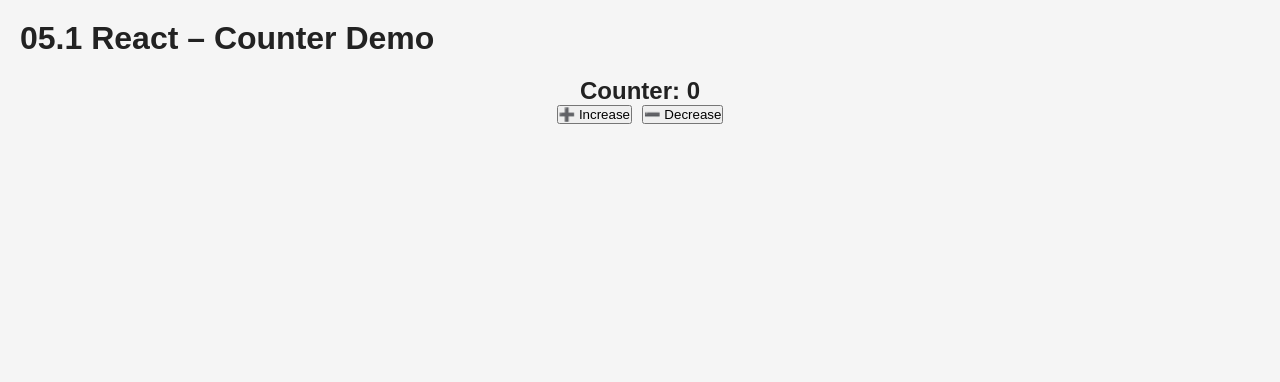
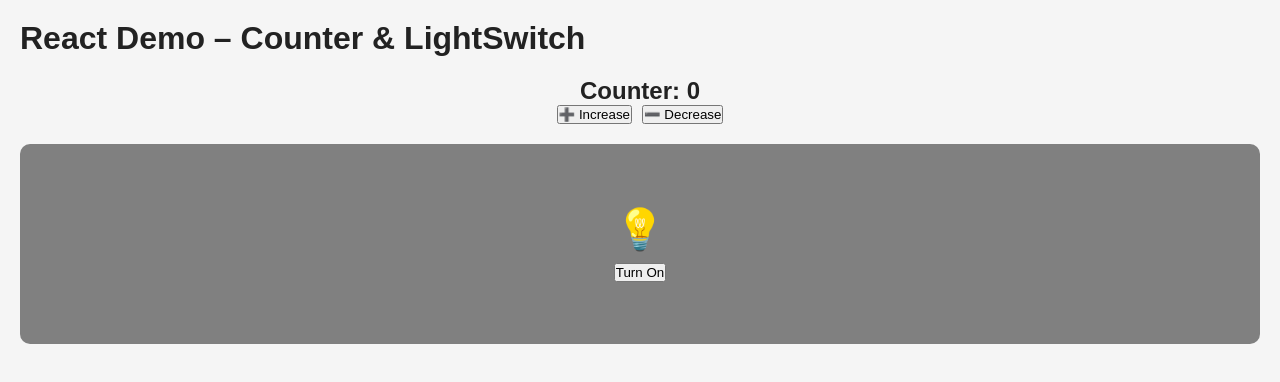
Before and after one commit to beyzauenal/WebBasics1, a React (Vite) app in the folder 4cWI_React_demo/: page / in a window 1280 px wide. Shown: the top 382 px of the page. Built offline with nearby package versions, Linux system fonts and the light colour scheme.

Commit message:
5.2_KomponenetenStae_Lichtschalter

```diff
--- a/4cWI_React_demo/src/components/05_react/05.1_react/App.tsx
+++ /dev/null
@@ -1,12 +0,0 @@
-import Counter from "./Counter";
-
-function App() {
-  return (
-    <div>
-      <h1>05.1 React – Counter Demo</h1>
-      <Counter />
-    </div>
-  );
-}
-
-export default App;
--- /dev/null
+++ b/4cWI_React_demo/src/components/05_react/05.2_react/LightSwitch.tsx
@@ -0,0 +1,27 @@
+import { useState } from "react";
+
+export default function LightSwitch() {
+  const [isOn, setIsOn] = useState(false);
+
+  return (
+    <div
+      style={{
+        backgroundColor: isOn ? "yellow" : "gray",
+        minHeight: "200px",
+        borderRadius: "10px",
+        display: "flex",
+        flexDirection: "column",
+        alignItems: "center",
+        justifyContent: "center",
+        transition: "0.3s",
+        marginTop: "20px"
+      }}
+    >
+      <div style={{ fontSize: "40px", marginBottom: "10px" }}>💡</div>
+
+      <button onClick={() => setIsOn(!isOn)}>
+        {isOn ? "Turn Off" : "Turn On"}
+      </button>
+    </div>
+  );
+}
--- /dev/null
+++ b/4cWI_React_demo/src/components/05_react/App.tsx
@@ -0,0 +1,13 @@
+import Counter from "./05.1_react/Counter";
+import LightSwitch from "./05.2_react/LightSwitch";
+
+export default function App() {
+  return (
+    <div>
+      <h1>React Demo – Counter & LightSwitch</h1>
+
+      <Counter />
+      <LightSwitch />
+    </div>
+  );
+}
```
Also changed, not shown: 4cWI_React_demo/src/main.tsx (+2 -5 lines).
